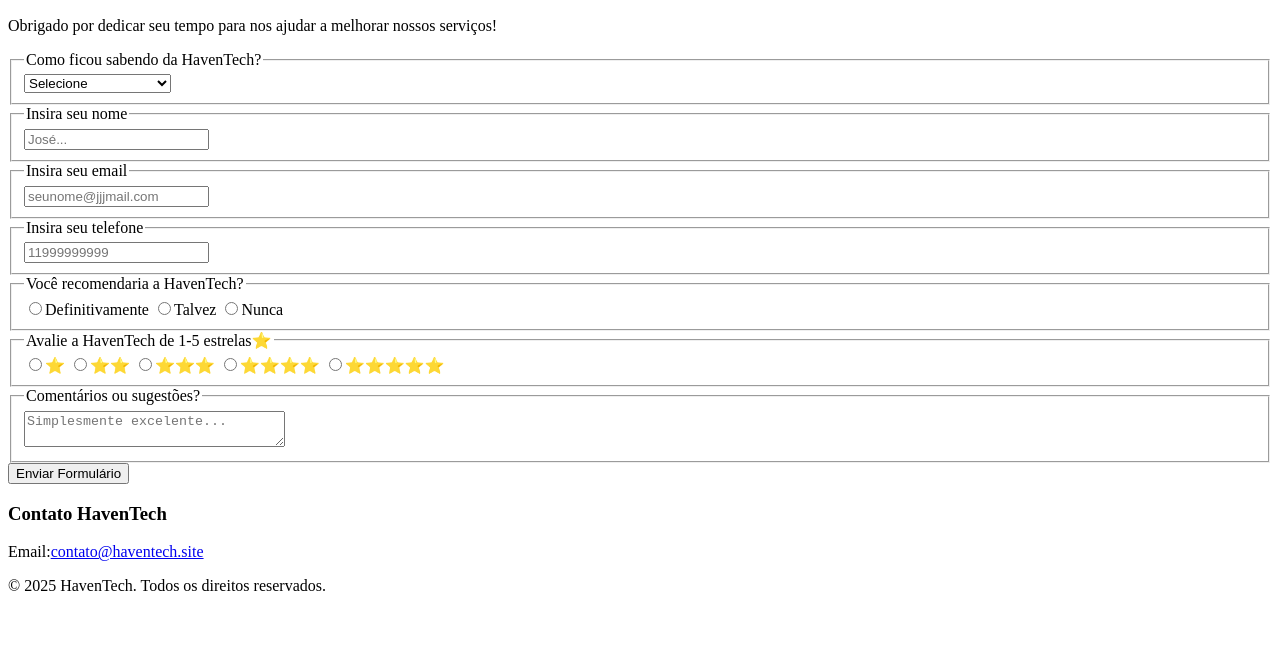
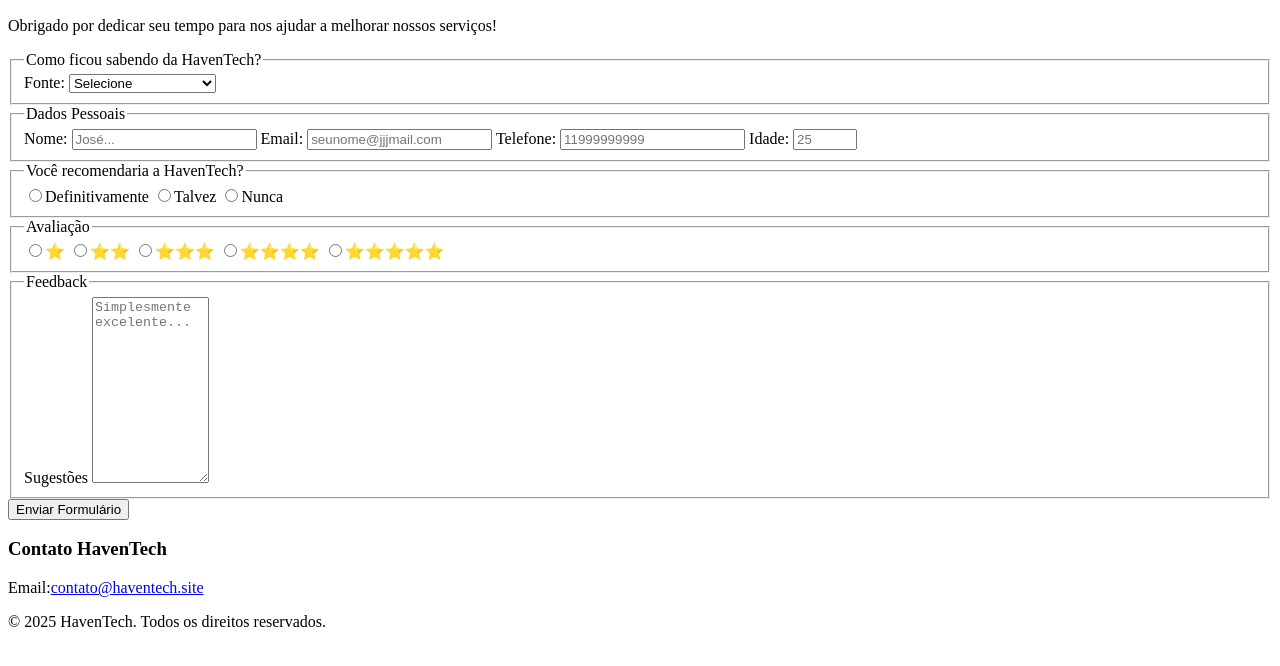
Before and after one commit to italosouzatech/Search-Form, a plain HTML site: page index.html in a window 1280 px wide. Shown: the part 110-776 px from the top of the page. Drawn offline with Linux system fonts and the light colour scheme.

Commit message:
fix(html): corrigindo semântica dos elementos label, fieldset e comments e adicionando opção de idade

```diff
--- a/index.html
+++ b/index.html
@@ -24,8 +24,8 @@
   <!--fieldset one-->
     <fieldset>
       <legend>Como ficou sabendo da HavenTech?</legend>
-        <label for="dropdown">
-          <select id="dropdown">
+        <label for="dropdown">Fonte:
+          <select id="dropdown" name="source" required>
             <option value="1" id="one">Selecione</option>
             <option value="2" id="two">Google</option>
             <option value="3" id="three">Instagram</option>
@@ -37,29 +37,26 @@
 
   <!--fieldset two-->
     <fieldset>
-      <legend>Insira seu nome</legend>
-        <label for="your-name"></label>
+      <legend>Dados Pessoais</legend>
+  <!--Nome-->
+        <label for="your-name">Nome:</label>
           <input name="your-name" id="your-name" type="text"
           placeholder="José..." required>
+  <!--Email-->
+        <label for="email">Email:</label>
+          <input name="email-label" id="email" type="email"
+          placeholder="seunome@jjjmail.com" minlength="6" maxlength="36" required>
+  <!--Telefone-->
+        <label for="telefone">Telefone:</label>
+          <input name="tel" id="telefone" type="tel"
+          placeholder="11999999999" inputmode="numeric" pattern="[0-9]{10,11}" required>
+  <!--Idade-->
+        <label for="idade">Idade:</label>
+          <input name="idade" id="idade" type="number"
+          placeholder="25" min="1" max="120" required>
     </fieldset>
 
   <!--fieldset three-->
-    <fieldset>
-      <legend>Insira seu email</legend>
-        <label for="email"></label>
-          <input name="email-label" id="email" type="email"
-          placeholder="seunome@jjjmail.com" minlength="6" maxlength="36" required>
-    </fieldset>
-
-  <!--fieldset four-->
-    <fieldset>
-      <legend>Insira seu telefone</legend>
-        <label for="telefone"></label>
-          <input name="tel" id="telefone" type="tel"
-          placeholder="11999999999" inputmode="numeric" pattern="[0-9]{10,11}" required>
-    </fieldset>
-
-  <!--fieldset five-->
     <fieldset>
       <legend>Você recomendaria a HavenTech?</legend>
   <!--Definitivamente-->
@@ -73,32 +70,38 @@
           <input name="recom" id="nunca" type="radio" value="nca" class="inline">Nunca
     </fieldset>
 
-  <!--fieldset six-->
+  <!--fieldset four-->
     <fieldset>
-      <legend>Avalie a HavenTech de 1-5 estrelas⭐</legend>
+      <legend>Avaliação</legend>
         <div class="rating">
   <!--1 estrela-->
-        <label for="1-estrela"></label>
-          <input name="estrelas" id="1-estrela" type="radio" value="1" class="inline">⭐
+        <label>
+          <input name="estrelas" type="radio" value="1" class="inline">⭐
+        </label>
   <!--2 estrelas-->
-        <label for="2-estrelas"></label>
-          <input name="estrelas" id="2-estrelas" type="radio" value="2" class="inline">⭐⭐
+        <label>
+          <input name="estrelas" type="radio" value="2" class="inline">⭐⭐
+        </label>
   <!--3 estrelas-->
-        <label for="3-estrelas"></label>
-          <input name="estrelas" id="3-estrelas" type="radio" value="3" class="inline">⭐⭐⭐
+        <label>
+          <input name="estrelas" type="radio" value="3" class="inline">⭐⭐⭐
+        </label>
   <!--4 estrelas-->
-        <label for="4-estrelas"></label>
-          <input name="estrelas" id="4-estrelas" type="radio" value="4" class="inline">⭐⭐⭐⭐
+        <label>
+          <input name="estrelas" type="radio" value="4" class="inline">⭐⭐⭐⭐
+        </label>
   <!--5 estrelas-->
-        <label for="5-estrelas"></label>
-          <input name="estrelas" id="5-estrelas" type="radio" value="5" class="inline">⭐⭐⭐⭐⭐
+        <label>
+          <input name="estrelas" type="radio" value="5" class="inline">⭐⭐⭐⭐⭐
+        </label>
         </div>
     </fieldset>
-  <!--fieldset seven-->
+
+  <!--fieldset five-->
     <fieldset>
-      <legend>Comentários ou sugestões?</legend>
-        <label for="sugestões"></label>
-        <textarea name="sugestões" id="sugestões" rows="2" cols="30" placeholder="Simplesmente excelente..." ></textarea>
+      <legend>Feedback</legend>
+        <label for="sugestões">Sugestões</label>
+        <textarea name="sugestões" id="sugestões" rows="12" cols="12" placeholder="Simplesmente excelente..." ></textarea>
     </fieldset>
 
   <!--submit button-->
```
